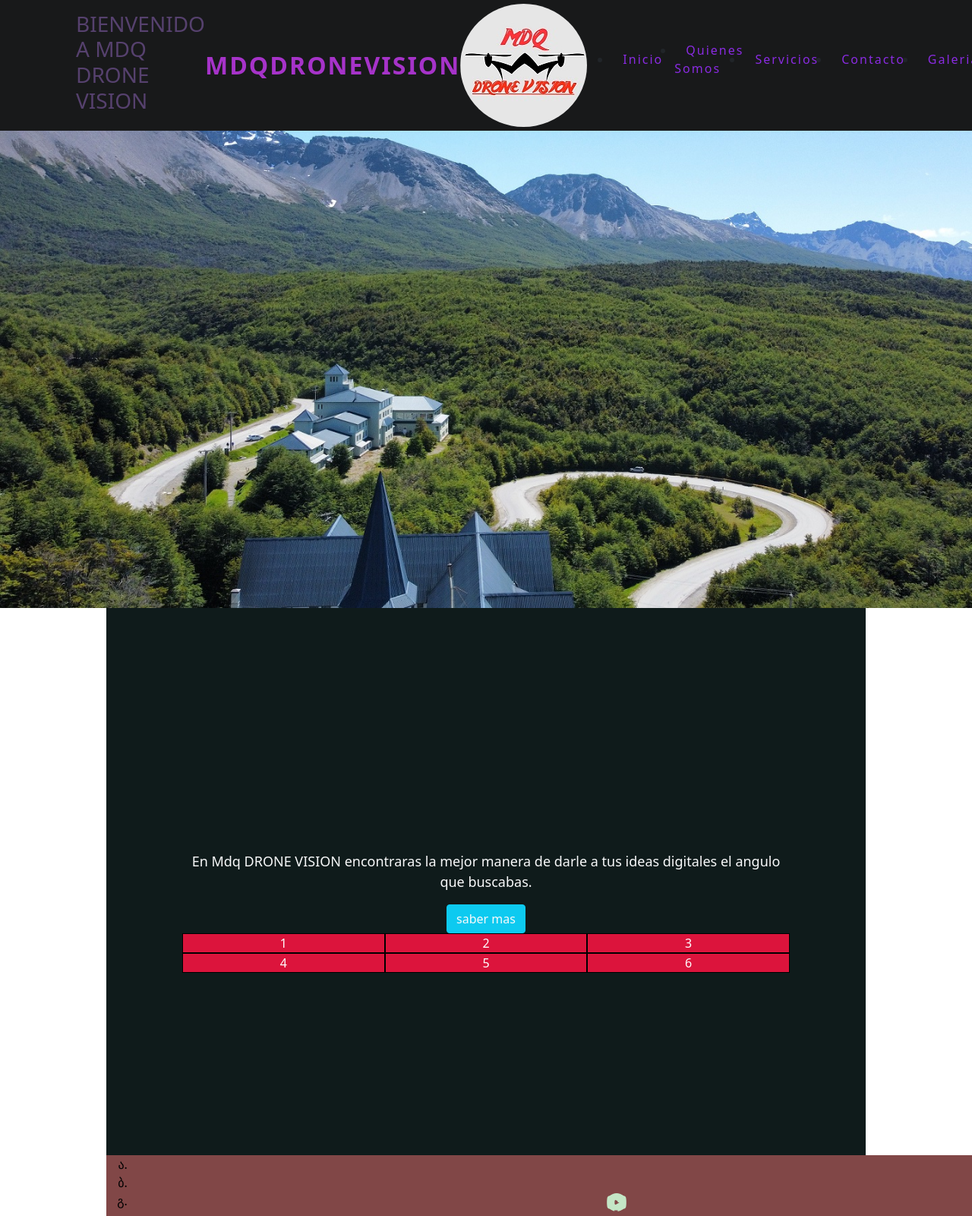
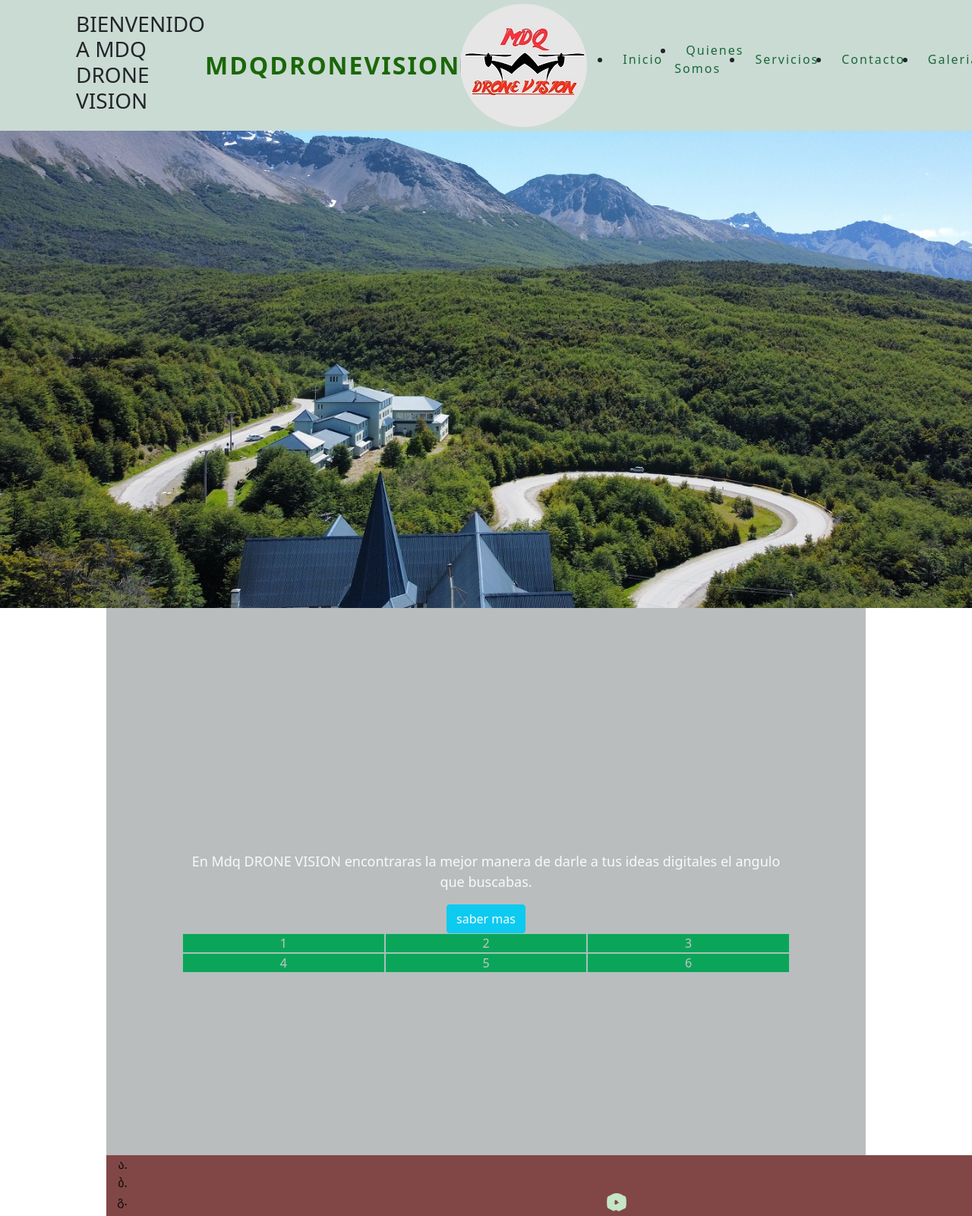
Before and after one commit to juanoriglia/sass-, a website: page index.html in a window 1280 px wide. Shown: the top 1600 px of the page at 76% size. Drawn offline with nearby package versions, Linux system fonts and the light colour scheme.

Commit message:
actualizacion

```diff
--- a/scss/components/_body.scss
+++ b/scss/components/_body.scss
@@ -1,5 +1,5 @@
 body{
     background-color: #ededed;
-    min-height: 1000px;
+    min-height: 1000;
 
 }
--- a/scss/components/_principal.scss
+++ b/scss/components/_principal.scss
@@ -18,7 +18,6 @@
         width: 70%;
         background: rgb(255, 255, 255);
         padding: 20px;
-        float: left;
         box-sizing: border-box;
     }
 
@@ -51,12 +50,12 @@
         padding: 5px 100px;
         z-index: 1000;
         transition: 0.6s;
-        background: rgb(24,25,26);
+        background: rgb(202, 219, 211);
     }
 
     header .Mdqdronevision{
         font-weight: 700;
-        color: rgb(166, 51, 201) ;
+        color: rgb(26, 103, 08) ;
         text-decoration: none;
         font-size: 2em;
         text-transform: uppercase;
@@ -72,7 +71,7 @@
    header ul li a{
       margin: 0 15px;
       text-decoration: none;
-      color: blueviolet;
+      color: rgb(26, 103, 58);
       letter-spacing: 2px;
       font-weight: 400;}
 
@@ -123,7 +122,7 @@
 
   .btn {
       display: inline-block;
-      background: #000;
+      background: rgb(211, 205, 205);
       color:#fff;
       padding: 10px;
       text-decoration:none;
@@ -159,8 +158,8 @@
 
   footer {
     position: absolute;
-    bottom: 0;
-    color: #000;
+    bottom: 0%;
+    color: rgb(15, 12, 12);
     height: 5rem;
     width: 100%;
     background-color: rgba($color: #814747, $alpha: 1.0);
@@ -218,16 +217,16 @@
   }
 
   .grid-container div{
-      background-color:  crimson;
+      background-color:  rgb(11, 165, 90);
       text-align: center;
-      color: white;
-      border: 1px solid  black;
+      color: rgb(200, 196, 196);
+      border: 1px solid  rgb(167, 194, 187);
 
   }
 
   section {
 
-      background-color: rgb(15, 27, 27);
+      background-color: rgb(197, 205, 205);
   }
 
   .carousel-item{
@@ -243,5 +242,5 @@
   }
 
   .bienvenido{
-      color: rgb(86, 65, 110);
+      color: rgb(23, 103, 08) (29, 84, 36);
    }
--- a/scss/components/_section.scss
+++ b/scss/components/_section.scss
@@ -1,6 +1,6 @@
 section {
 
-    background-color: rgb(15, 27, 27);
+    background-color: rgb(186, 189, 189);
 }
 
 .sec{
```
Also changed, not shown: css/main.css.
